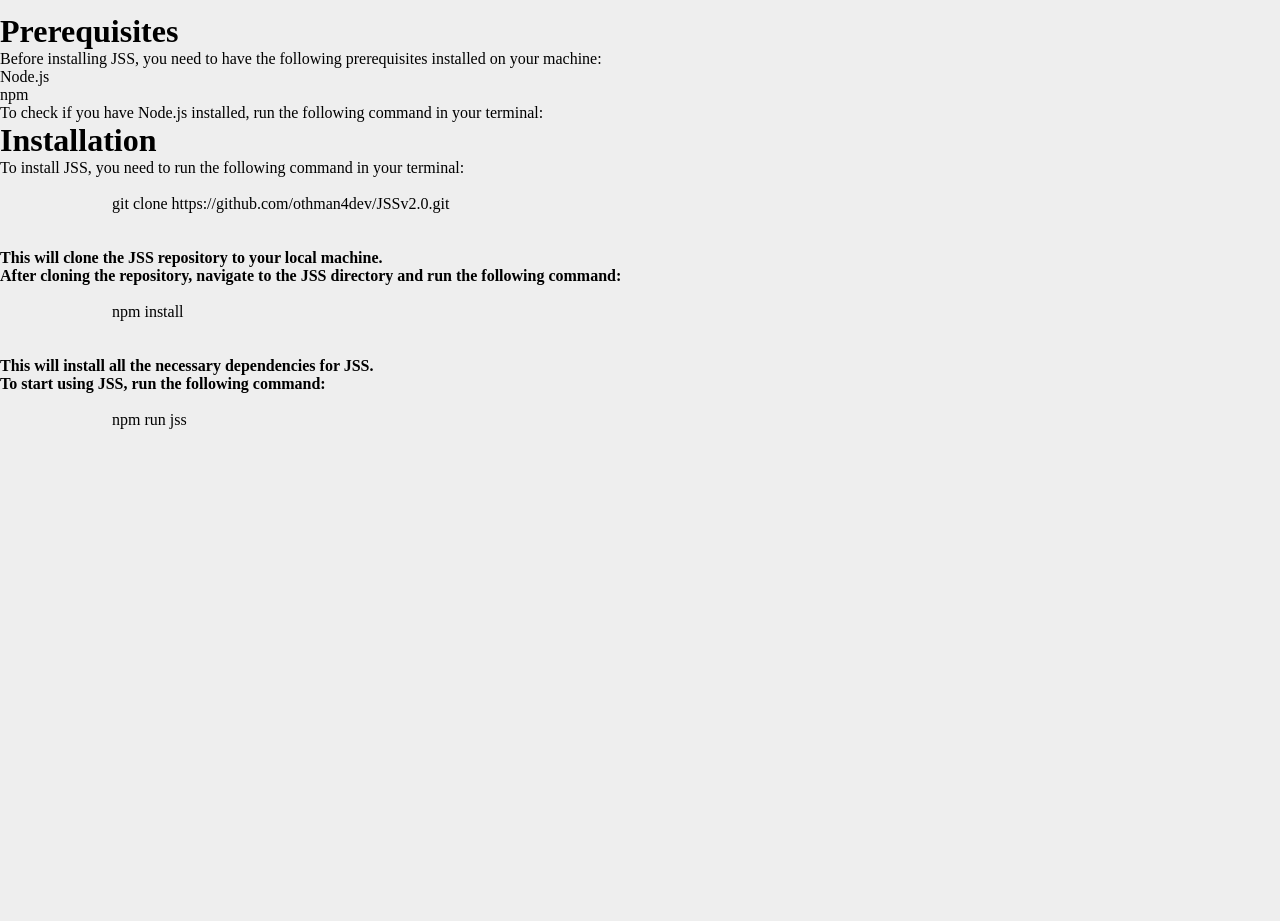
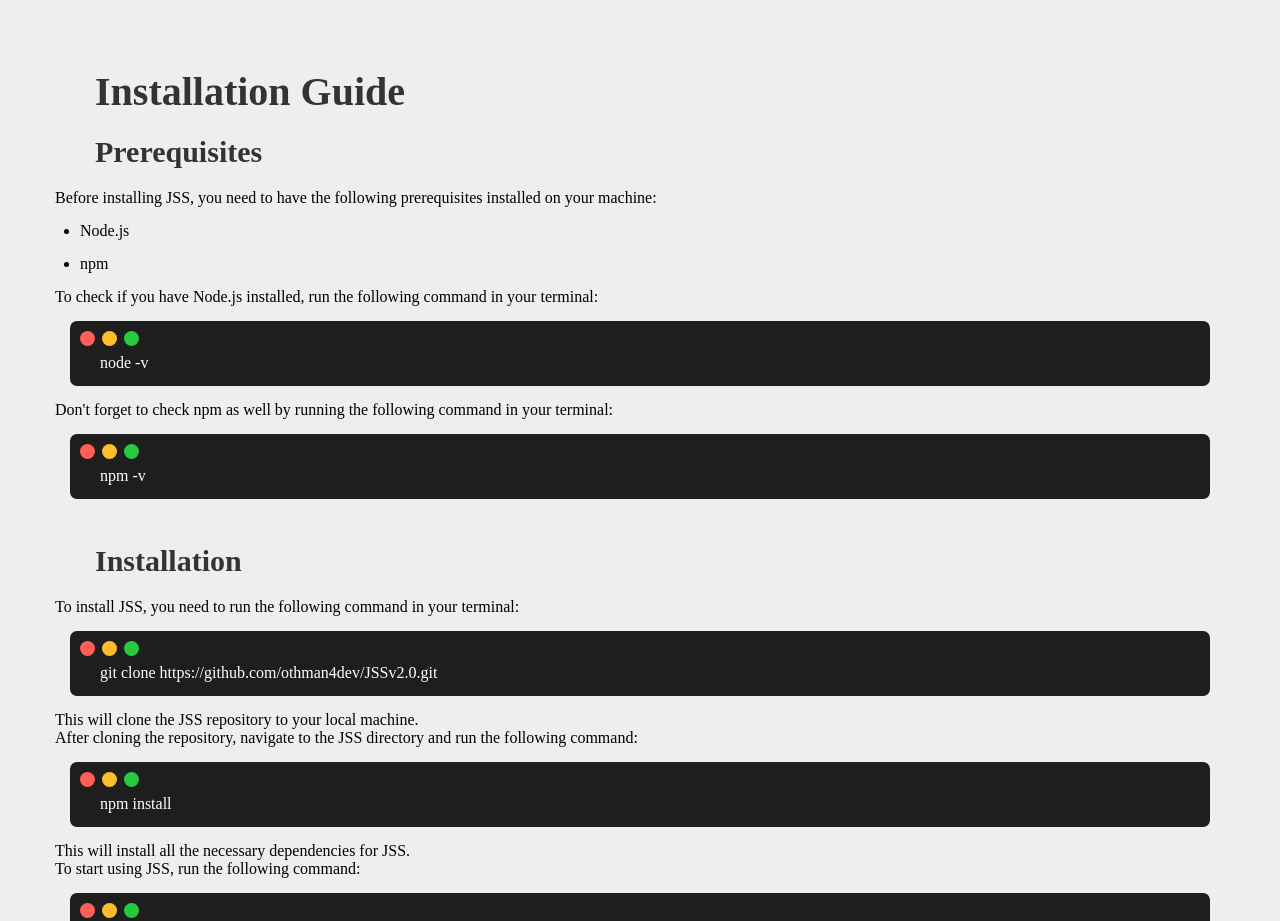
Before and after one commit to othman4dev/JSSv2.0, a website: page index.html in a window 1280 px wide. Shown: the part 2740-3661 px from the top of the page. Before the commit the page ends 3205 px from the top, so only its background shows below. Drawn offline with nearby package versions, Linux system fonts and the light colour scheme; a web font is replaced by a local one.

Commit message:
Adding istallation chapter to the doc

```diff
--- a/index.html
+++ b/index.html
@@ -186,7 +186,10 @@
         </div>
         <div class="installation">
             <div class="chapter">
-                <h1>
+                <h1 class="installation-title">
+                    Installation Guide
+                </h1>
+                <h1 class="chapter-title">
                     Prerequisites
                 </h1>
                 <p>
@@ -199,45 +202,76 @@
                 <p>
                     To check if you have Node.js installed, run the following command in your terminal:
                 </p>
-
+                <div class="code">
+                    <div class="circles">
+                        <div class="circle1 circle"></div>
+                        <div class="circle2 circle"></div>
+                        <div class="circle3 circle"></div>
+                    </div>
+                    <code>
+                        node -v
+                    </code>
+                </div>
+                <p>
+                    Don't forget to check npm as well by running the following command in your terminal:
+                </p>
+                <div class="code">
+                    <div class="circles">
+                        <div class="circle1 circle"></div>
+                        <div class="circle2 circle"></div>
+                        <div class="circle3 circle"></div>
+                    </div>
+                    <code>
+                        npm -v
+                    </code>
+                </div>
             </div>
             <div class="chapter">
-                <h1>
+                <h1 class="chapter-title">
                     Installation
                 </h1>
                 <p>
                     To install JSS, you need to run the following command in your terminal:
                 </p>
                 <div class="code">
-                    <pre>
+                    <div class="circles">
+                        <div class="circle1 circle"></div>
+                        <div class="circle2 circle"></div>
+                        <div class="circle3 circle"></div>
+                    </div>
                     <code>
                         git clone https://github.com/othman4dev/JSSv2.0.git
                     </code>
-                    </pre>
                 </div>
-                <h4>
+                <p>
                     This will clone the JSS repository to your local machine.
                     <br>
                     After cloning the repository, navigate to the JSS directory and run the following command:
                 </h4>
                 <div class="code">
-                    <pre>
+                    <div class="circles">
+                        <div class="circle1 circle"></div>
+                        <div class="circle2 circle"></div>
+                        <div class="circle3 circle"></div>
+                    </div>
                     <code>
                         npm install
                     </code>
-                    </pre>
                 </div>
-                <h4>
+                <p>
                     This will install all the necessary dependencies for JSS.
                     <br>
                     To start using JSS, run the following command:
                 </h4>
                 <div class="code">
-                    <pre>
+                    <div class="circles">
+                        <div class="circle1 circle"></div>
+                        <div class="circle2 circle"></div>
+                        <div class="circle3 circle"></div>
+                    </div>
                     <code>
                         npm run jss
                     </code>
-                    </pre>
                 </div>
             </div>
         </div>
--- a/jss.css
+++ b/jss.css
@@ -356,3 +356,61 @@
   align-items: center;
   display: flex;
 }
+.installation {
+  padding: 40px;
+}
+.chapter {
+  padding: 15px;
+}
+.installation-title {
+  margin-bottom: 20px;
+  padding-inline: 40px;
+  color: #333;
+  font-size: 40px;
+}
+.chapter-title {
+  margin-bottom: 20px;
+  padding-inline: 40px;
+  color: #333;
+  font-size: 30px;
+}
+.code {
+  margin: 15px;
+  align-items: center;
+  display: flex;
+  padding: 15px;
+  padding-top: 34px;
+  padding-left: 30px;
+  height: 65px;
+  border-radius: 7px;
+  position: relative;
+  color: #fff;
+  background-color: #1e1e1e;
+}
+.circles {
+  gap: 7px;
+  align-items: center;
+  display: flex;
+  left: 10px;
+  top: 10px;
+  position: absolute;
+}
+.circle {
+  border-radius: 50%;
+  width: 15px;
+  height: 15px;
+}
+.circle1 {
+  background-color: #ff5f56;
+}
+.circle2 {
+  background-color: #ffbd2e;
+}
+.circle3 {
+  background-color: #27c93f;
+}
+li {
+  margin-left: 25px;
+  margin-top: 15px;
+  margin-bottom: 15px;
+}
```
Also changed, not shown: 1 other file. Lines whose indentation alone changed are shown as unchanged.
